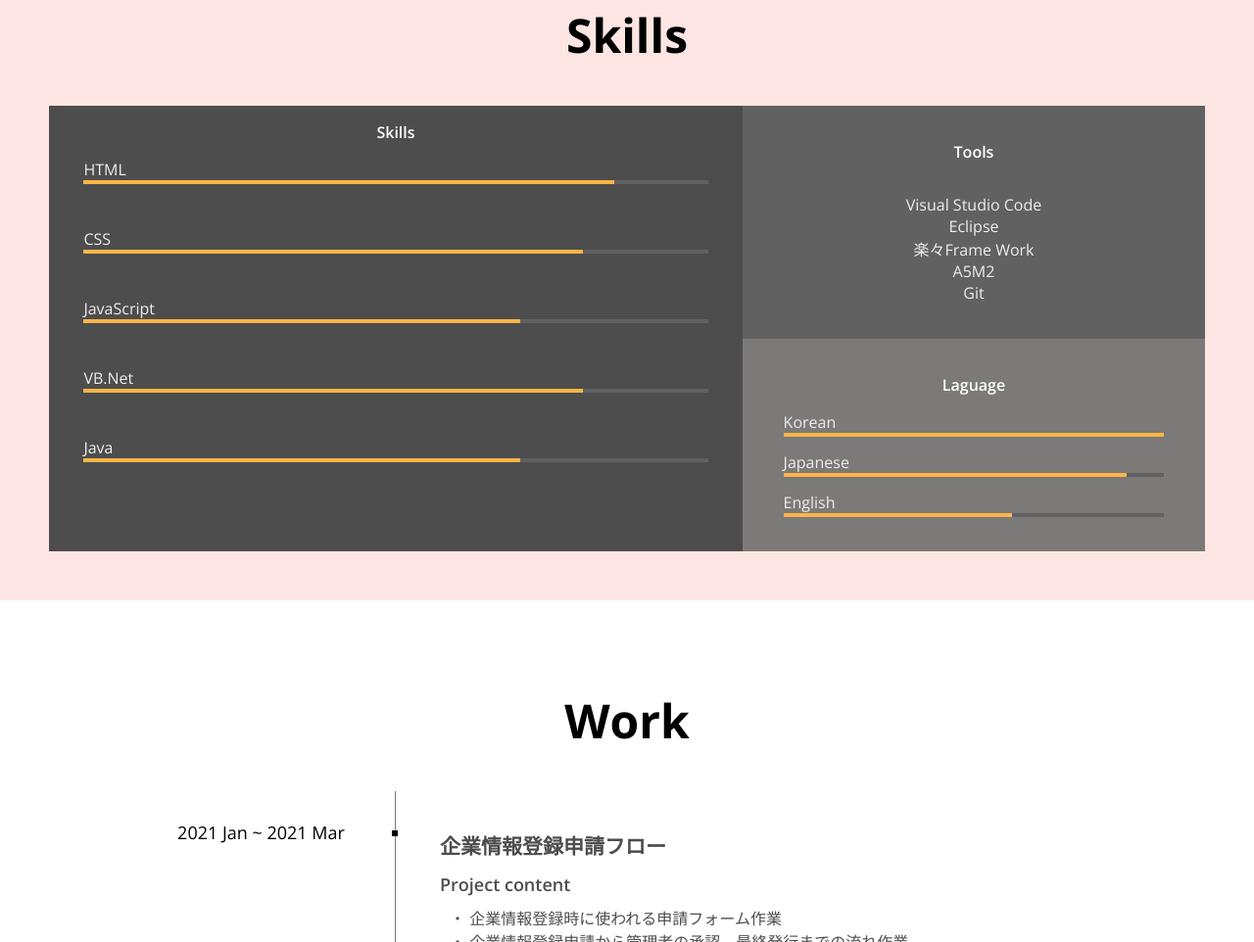
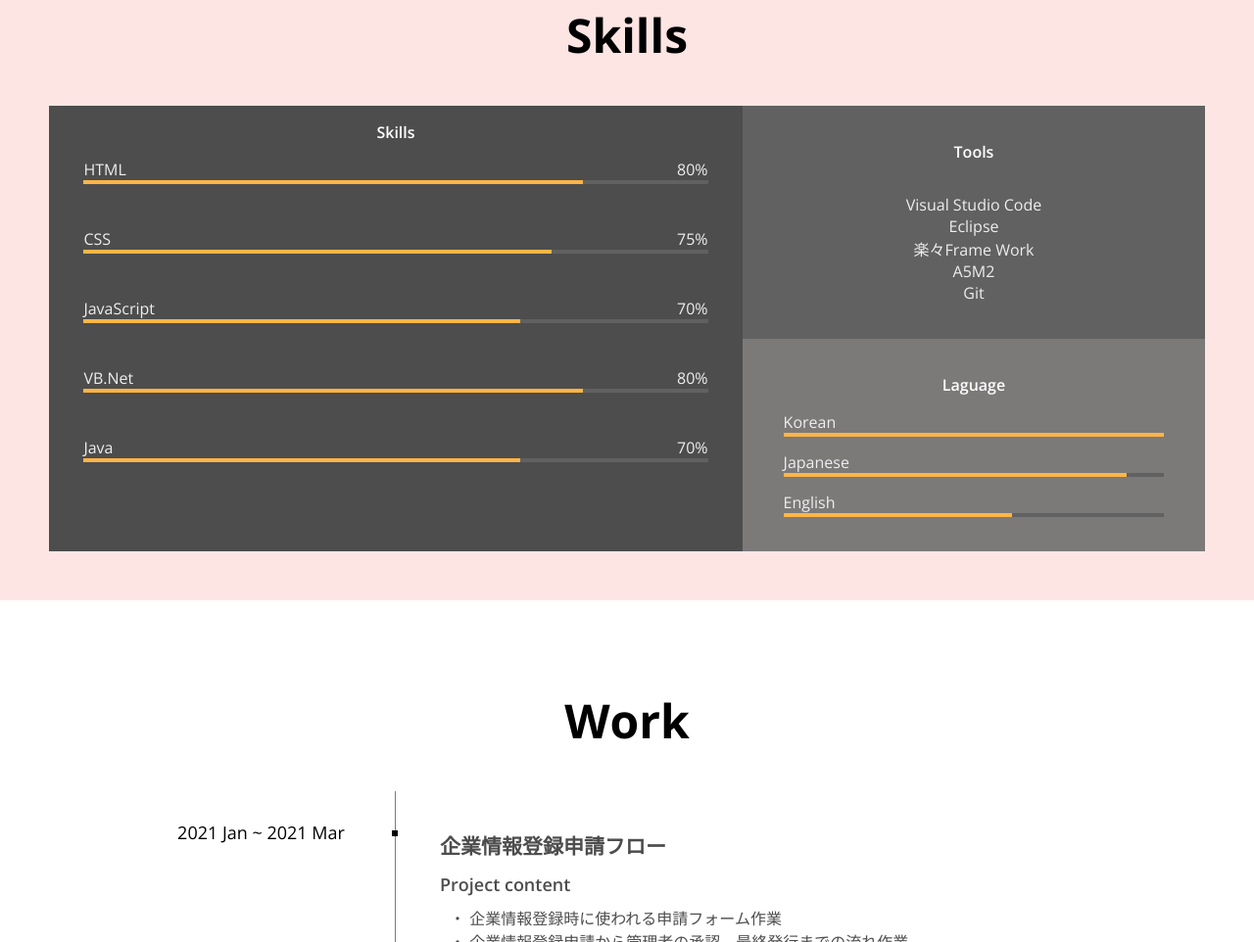
Before and after one commit to dami5699/dami5699.github.io, a plain HTML site: page index.html in a window 1280 px wide. Shown: the part 1976-2938 px from the top of the page at 98% size. Drawn offline with nearby package versions, Linux system fonts and the light colour scheme.

Commit message:
Modify: skill graph

```diff
--- a/index.html
+++ b/index.html
@@ -151,16 +151,7 @@
                     <div class="skill">
                         <div class="skill__description">
                             <span>HTML</span>
-                            <!-- <span>80%</span> -->
-                        </div>
-                        <div class="skill__bar">
-                            <div class="skill__value" style="width: 85%;"></div>
-                        </div>
-                    </div>
-                    <div class="skill">
-                        <div class="skill__description">
-                            <span>CSS</span>
-                            <!-- <span>70%</span> -->
+                            <span>80%</span>
                         </div>
                         <div class="skill__bar">
                             <div class="skill__value" style="width: 80%;"></div>
@@ -168,8 +159,17 @@
                     </div>
                     <div class="skill">
                         <div class="skill__description">
+                            <span>CSS</span>
+                            <span>75%</span>
+                        </div>
+                        <div class="skill__bar">
+                            <div class="skill__value" style="width: 75%;"></div>
+                        </div>
+                    </div>
+                    <div class="skill">
+                        <div class="skill__description">
                             <span>JavaScript</span>
-                            <!-- <span>65%</span> -->
+                            <span>70%</span>
                         </div>
                         <div class="skill__bar">
                             <div class="skill__value" style="width: 70%;"></div>
@@ -178,7 +178,7 @@
                     <div class="skill">
                         <div class="skill__description">
                             <span>VB.Net</span>
-                            <!-- <span>70%</span> -->
+                            <span>80%</span>
                         </div>
                         <div class="skill__bar">
                             <div class="skill__value" style="width: 80%;"></div>
@@ -187,7 +187,7 @@
                     <div class="skill">
                         <div class="skill__description">
                             <span>Java</span>
-                            <!-- <span>65%</span> -->
+                            <span>70%</span>
                         </div>
                         <div class="skill__bar">
                             <div class="skill__value" style="width: 70%;"></div>
```
